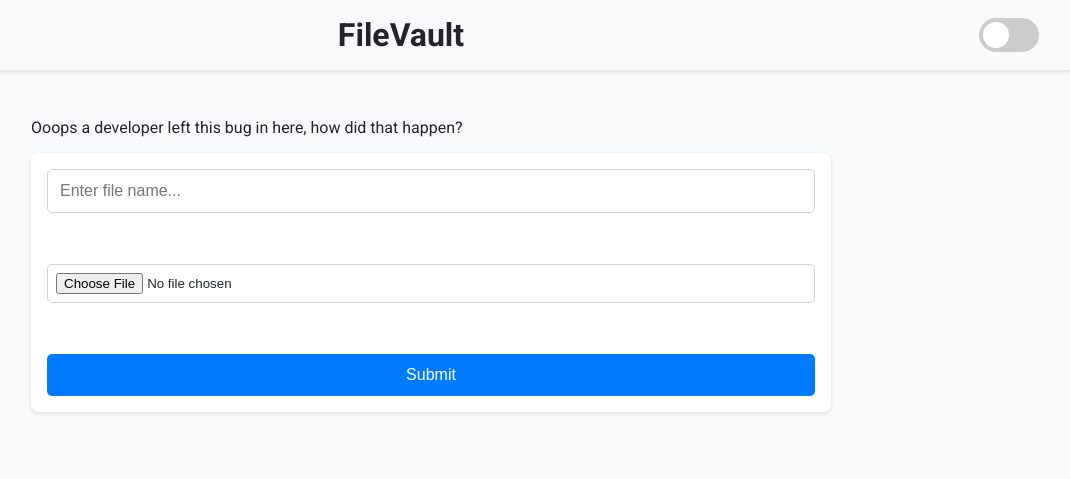
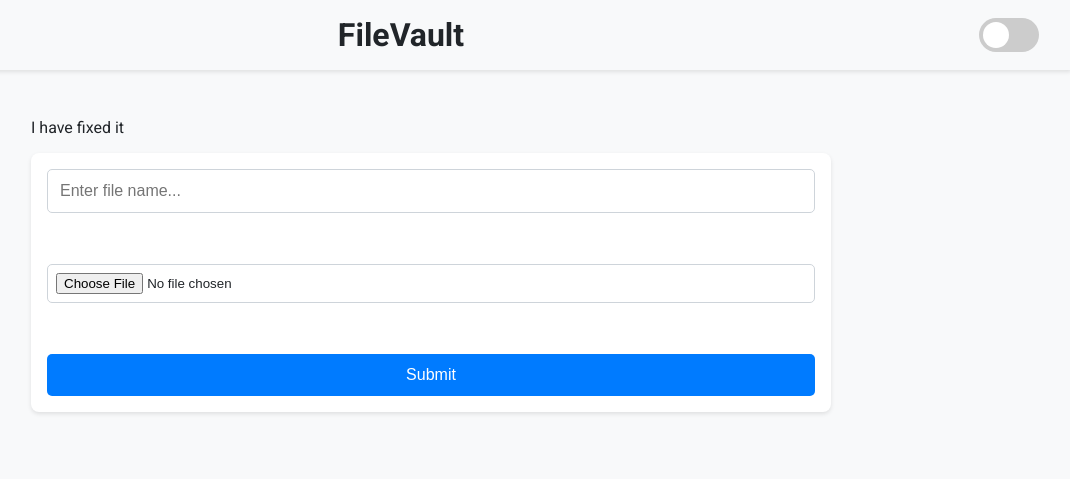
Before and after one commit to emmaSolirius/filevault, a website: page src/azure-sa/public/index.html in a window 1280 px wide. Shown: the whole page, without its empty margins (209-1279 px from the left). Drawn offline with Linux system fonts and the light colour scheme; no server answers.

Commit message:
Fixed silly developer bug

```diff
--- a/src/azure-sa/public/index.html
+++ b/src/azure-sa/public/index.html
@@ -16,7 +16,7 @@
         </label>
     </header>
     <main>
-        <p>Ooops a developer left this bug in here, how did that happen?</p>
+        <p>I have fixed it</p>
         <form id="noteForm">
             <input type="text" id="note" placeholder="Enter file name..." required>
             <br>
```
